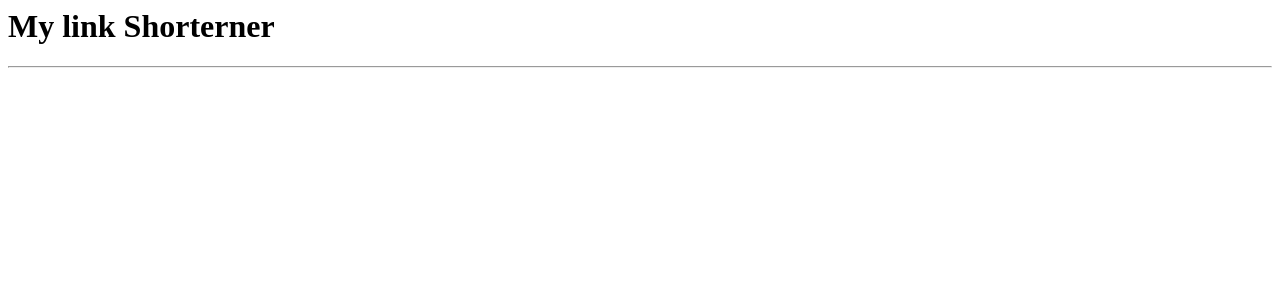
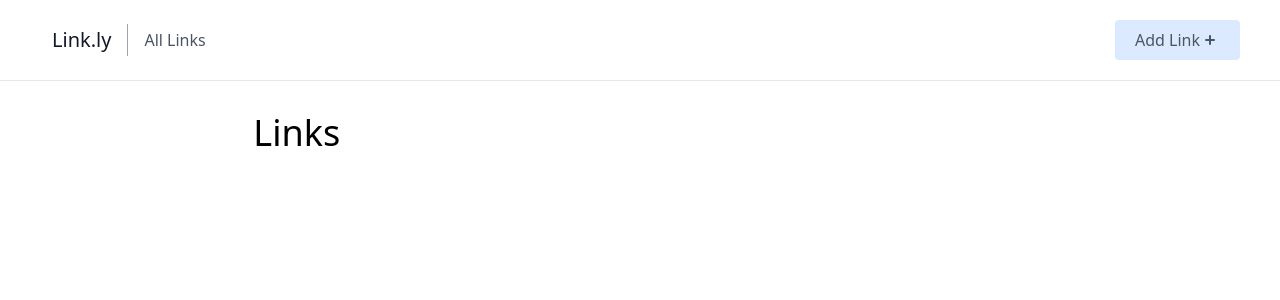
Before and after one commit to g-boy-repo/Django_Bitly_Clone, a Django app: page / in a window 1280 px wide. Shown: the top 300 px of the page. Run offline with Django 4.2, Linux system fonts and the light colour scheme; data that the repository does not hold is empty; some libraries are stand-ins or nearby versions.

Commit message:
Making the Home Page Pretty with Tailwind CSS

```diff
--- /dev/null
+++ b/links/templates/links/_base.html
@@ -0,0 +1,28 @@
+<html>
+    <head>
+        <meta charset="UTF-8">
+        <meta name="viewport" content="width=device-width, initial-scale=1.0">
+        <script src="https://cdn.tailwindcss.com"></script>
+    </head>
+    <body class="">
+        <header class="text-gray-600 body-font border-b mb-8">
+            <div class="container mx-auto flex flex-wrap px-10 py-5 flex-col md:flex-row items-center">
+                <a href="{% url 'home' %}" class="flex title-font font-medium items-center text-gray-900 mb-4 md:mb-0">
+                <span class="ml-3 text-xl">Link.ly</span>
+                </a>
+                <nav class="md:mr-auto md:ml-4 md:py-1 md:pl-4 md:border-l md:border-gray-400	flex flex-wrap items-center text-base justify-center">
+                <a href="{% url 'home' %}" class="mr-5 hover:text-gray-900">All Links</a>
+                </nav>
+                <button class="inline-flex items-center bg-blue-100 border-0 py-2 px-5 focus:outline-none hover:bg-blue-200 rounded text-base mt-4 md:mt-0">Add Link
+                    <svg xmlns="http://www.w3.org/2000/svg" class="h-5 w-5" viewBox="0 0 20 20" fill="currentColor">
+                        <path fill-rule="evenodd" d="M10 5a1 1 0 011 1v3h3a1 1 0 110 2h-3v3a1 1 0 11-2 0v-3H6a1 1 0 110-2h3V6a1 1 0 011-1z" clip-rule="evenodd" />
+                    </svg>
+                </button>
+            </div>
+        </header>
+        <div>
+            {% block content %}
+            {% endblock content %}
+        </div>
+    </body>
+</html>
--- a/links/templates/links/index.html
+++ b/links/templates/links/index.html
@@ -1,7 +1,18 @@
-<h1>My link Shorterner</h1>
-<hr>
-<ul>
+{% extends 'links/_base.html' %}
+{% block content %}
+<div class="sm:w-2/3 mx-auto px-10">
+    <h1 class="text-4xl mb-2">Links</h1>
     {% for link in links %}
-        <li>{{link.name}} | {{link.url}}</li>
+    <div class="border rounded px-12 py-8 my-6 hover:bg-gray-50">
+        <div class="flex justify-between items-center pb-6">
+            <p class="text-2xl">{{link.name}}</p>
+            <p class="rounded-full bg-green-200 px-6 py-2">Clicks: {{link.clicks}}</p>
+        </div>
+        <div class="flex justify-between items-center">
+            <p><a class="underline text-blue-700" href="{{link.url}}">{{link.url}}</a></p>
+            <p class="underline underline text-blue-700"><a href="">Open /{{link.slug}} →</a></p>
+        </div>
+    </div>
     {% endfor %}
-</ul>
+</div>
+{% endblock content %}
--- a/links/urls.py
+++ b/links/urls.py
@@ -5,5 +5,5 @@ from django.urls import path
 from .views import index
 
 urlpatterns = [
-    path('', index),
+    path('', index, name='home'),
 ]
```
